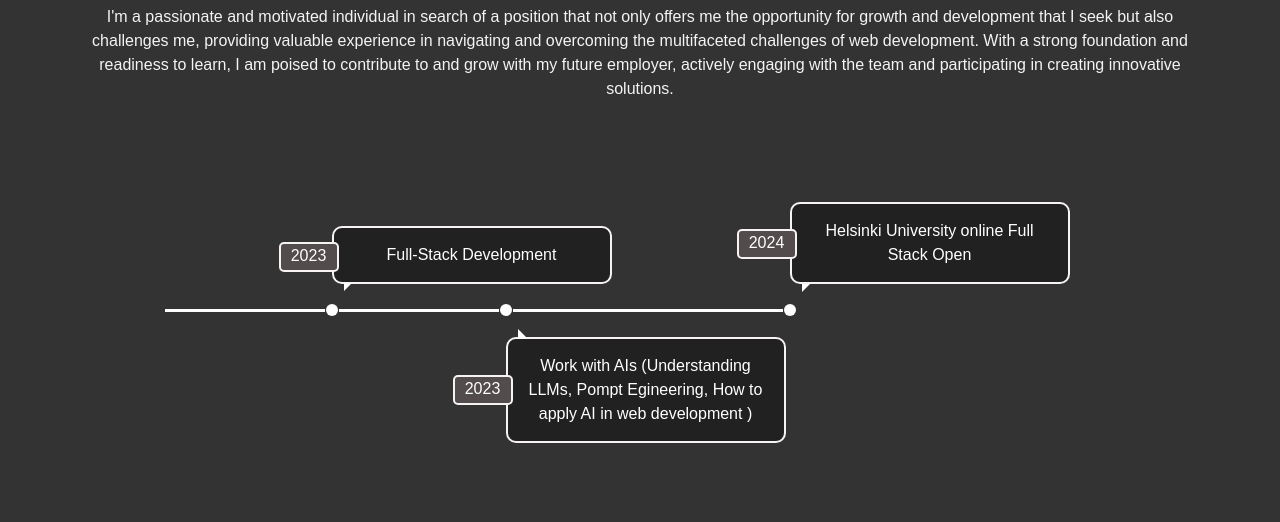
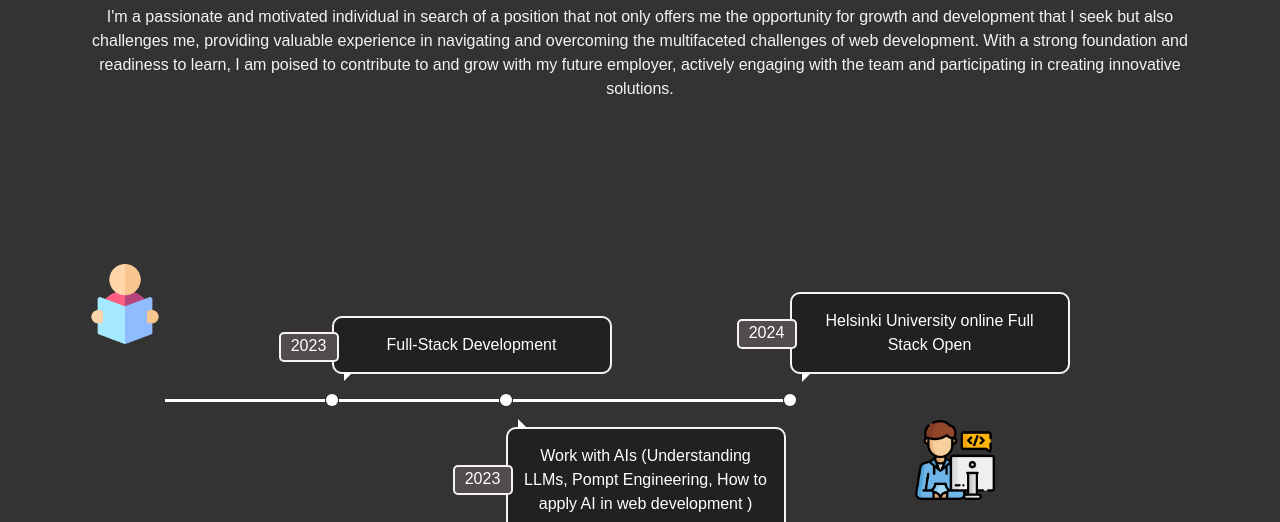
Before and after one commit to GonzaloooNunez/portfolio, a website: page index.html in a window 1280 px wide. Shown: the part 136-658 px from the top of the page. Drawn offline with nearby package versions, Linux system fonts and the light colour scheme.

Commit message:
styles modificated

```diff
--- a/index.html
+++ b/index.html
@@ -36,6 +36,12 @@
         </p>
       </section>
 
+      <section class="timeline-container">
+        <img
+          src="public/libro-de-lectura.png"
+          alt="Programador"
+          class="timeline-image-left"
+        />
         <section class="timeline">
           <ol>
             <li>
@@ -44,7 +50,7 @@
             <li>
               <div>
                 <time>2023</time> Work with AIs (Understanding LLMs, Pompt
-              Egineering, How to apply AI in web development )
+                Engineering, How to apply AI in web development )
               </div>
             </li>
             <li>
@@ -53,6 +59,12 @@
               </div>
             </li>
           </ol>
+        </section>
+        <img
+          src="public/programador.png"
+          alt="Libro de Lectura"
+          class="timeline-image-right"
+        />
       </section>
 
       <section id="projects" class="my-5">
--- a/styles/styles.css
+++ b/styles/styles.css
@@ -78,13 +78,37 @@ body.light-mode .btn-primary {
 }
 
 /*----------------------------------------------------*/
+.timeline-container {
+  position: relative;
+  display: flex;
+  align-items: center;
+  justify-content: center;
+}
 
+/* Imagen a la izquierda */
+.timeline-image-left {
+  position: absolute;
+  left: 0px;
+  top: 30%;
+  transform: translateY(-50%);
+  width: 80px;
+  height: auto;
+}
+
+.timeline-image-right {
+  position: absolute;
+  right: 200px;
+  top: 60%;
+  transform: translateY(-50%);
+  width: 80px;
+  height: auto;
+}
 .timeline {
   white-space: nowrap;
   overflow-x: auto;
   width: 100%;
-  margin-top: -90px;
-  margin-bottom: -90px;
+  margin-top: 0; /* Elimina el margin-top negativo */
+  margin-bottom: 0; /* Elimina el margin-bottom negativo */
 }
 
 .timeline ol {
@@ -262,6 +286,10 @@ body.light-mode .timeline ol li:nth-child(even) div::before {
   .timeline ol li time {
     left: -40px;
   }
+
+  .timeline-image-right {
+    right: 70px;
+  }
 }
 
 @media (max-width: 768px) {
@@ -298,6 +326,10 @@ body.light-mode .timeline ol li:nth-child(even) div::before {
   .timeline ol li time {
     left: -45px;
   }
+
+  .timeline-image-right {
+    right: 5px;
+  }
 }
 
 @media (max-width: 480px) {
```
Lines whose indentation alone changed are shown as unchanged.
